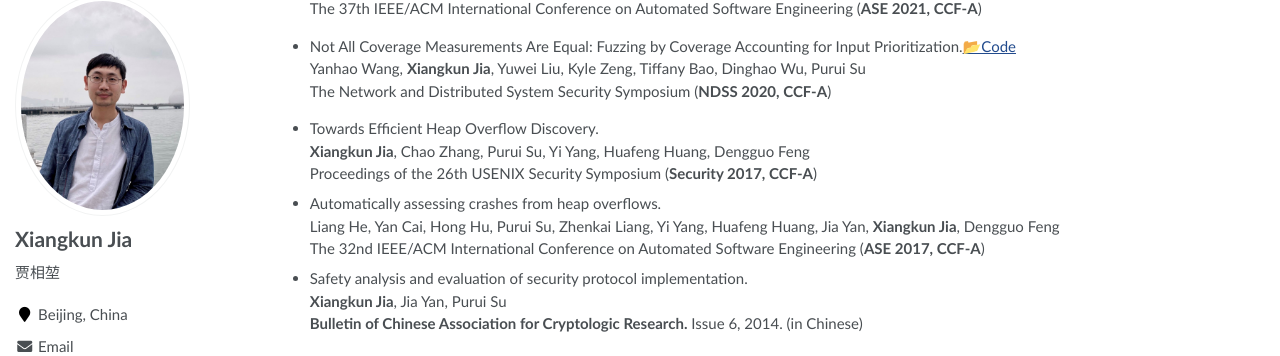
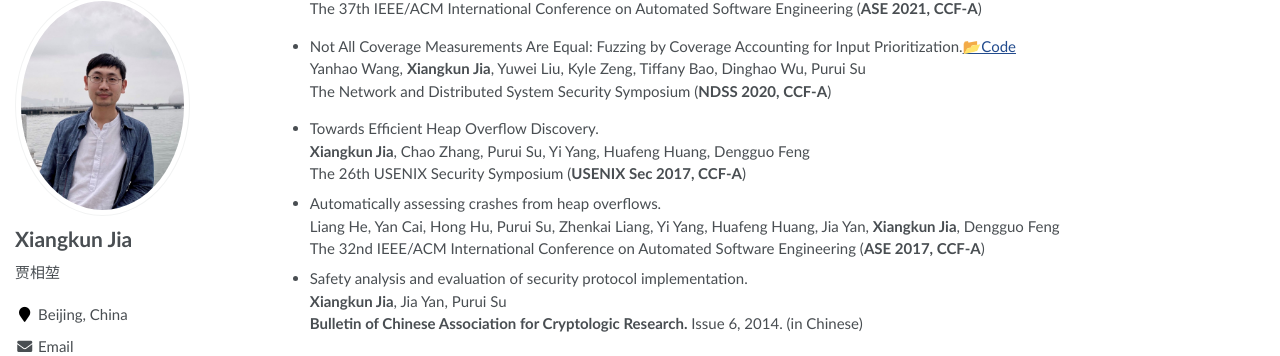
Before and after one commit to ajax4sec/ajax4sec.github.io, a Jekyll site: the page built from _pages/about.md, in a window 1280 px wide and 900 px high, scrolled down 1311 px. Shown: the part 96-452 px from the top of the window. Built offline with Jekyll 4.4.1, drawn with Linux system fonts in a browser that asks for light colours.

Commit message:
Update about.md

```diff
--- a/_pages/about.md
+++ b/_pages/about.md
@@ -106,7 +106,7 @@ The Network and Distributed System Security Symposium (<b>NDSS 2020, CCF-A</b>)<
 <!-- phd -->
 - Towards Efficient Heap Overflow Discovery.<br>
 **Xiangkun Jia**, Chao Zhang, Purui Su, Yi Yang, Huafeng Huang, Dengguo Feng<br>
-Proceedings of the 26th USENIX Security Symposium (<b>Security 2017, CCF-A</b>)<br>
+The 26th USENIX Security Symposium (<b>USENIX Sec 2017, CCF-A</b>)<br>
 
 - Automatically assessing crashes from heap overflows.<br>
 Liang He, Yan Cai, Hong Hu, Purui Su, Zhenkai Liang, Yi Yang, Huafeng Huang, Jia Yan, **Xiangkun Jia**, Dengguo Feng<br>
```
